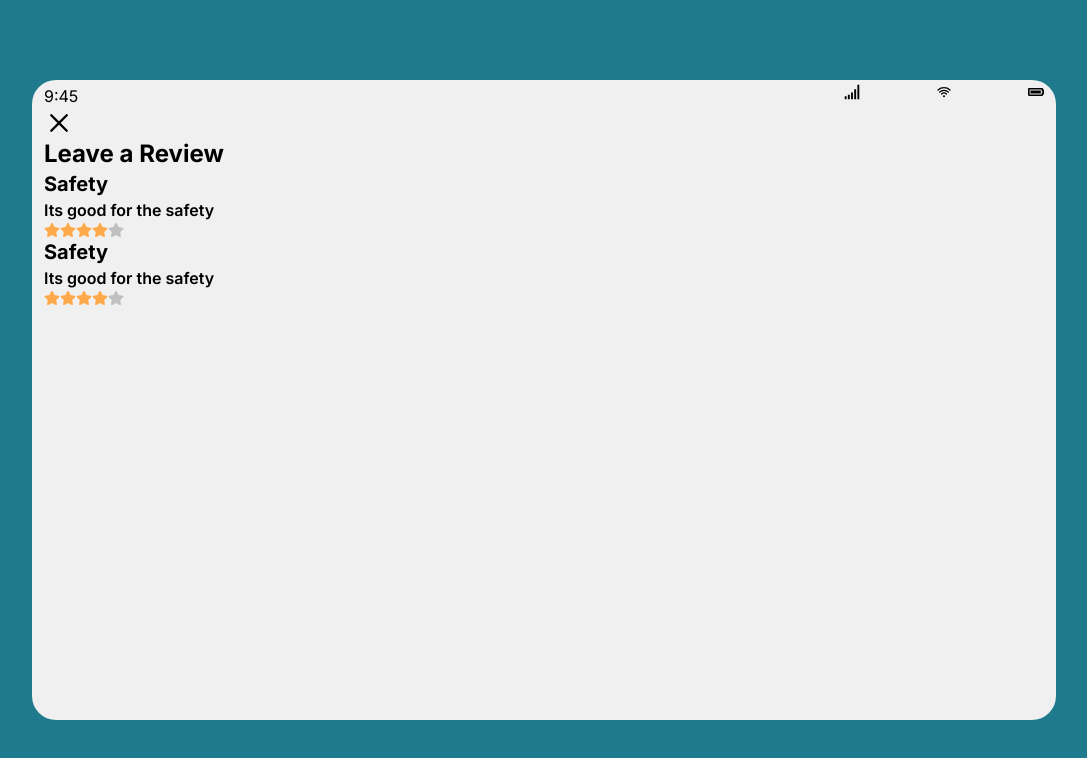
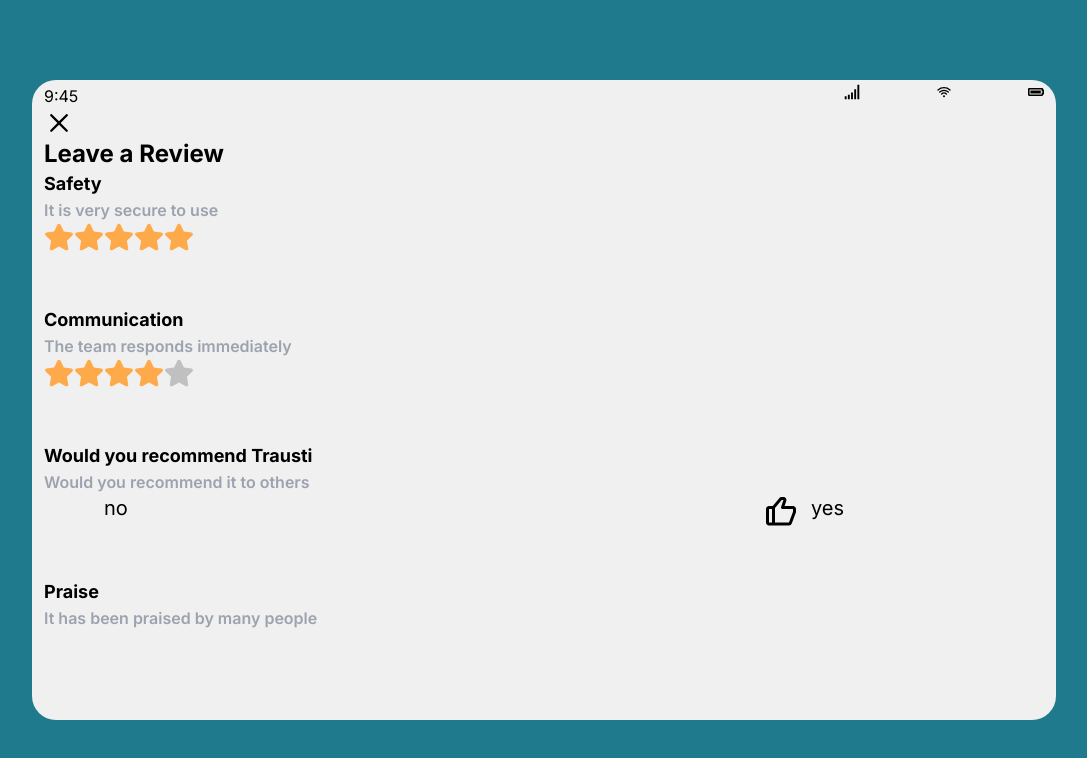
Before and after one commit to akash-panthri/ayuvya_mobile_view, a Next.js app: page / in a window 1280 px wide. Shown: the top 758 px of the page, without its empty margins (96-1183 px from the left). Built offline with nearby package versions, Linux system fonts and the light colour scheme.

Commit message:
Added LikeDislike.jsx and popupData.json

```diff
--- /dev/null
+++ b/src/components/LikeDislike.jsx
@@ -0,0 +1,24 @@
+"use client"
+import React,{useState} from 'react'
+import {BiDislike, BiLike } from "react-icons/bi";
+export default function LikeDislike() {
+    const [inlike , setInlike] = useState("")
+  return (
+    <div className='flex flex-row w-[80%] justify-between '>
+    <span className='flex flex-row justify-between text-xl' color={inlike==='dislike' ? '#67b384':'#f0f0f0'} onClick={()=>{
+      setInlike("dislike")
+    }}>
+
+    <BiDislike className='mx-3 text-4xl' color={inlike==='like' ? '#67b384':'#f0f0f0'} />
+    no
+    </span>
+    <span className='flex flex-row justify-between text-xl' color={inlike==='like' ? '#67b384':'#f0f0f0'} onClick={()=>{
+      setInlike("like")
+    }}>
+
+    <BiLike className='mx-3 text-4xl'  />
+    yes
+    </span>
+    </div>
+  )
+}
--- a/src/components/PopupPanel.jsx
+++ b/src/components/PopupPanel.jsx
@@ -1,12 +1,18 @@
-import React from 'react'
+"use client"
+import React,{useState} from 'react'
+import givenData from '../data/popupData.json'
 import { RxCross2 } from "react-icons/rx";
 import { GiNetworkBars } from "react-icons/gi";
 import { IoWifi } from "react-icons/io5";
 import { FaBatteryFull } from "react-icons/fa";
 import ReviewPanel from './ReviewPanel';
 export default function PopupPanel() {
+  const [showPanel , setShowPanel] = useState(true)
   return (
-    <div className='w-[80vw] h-[80vh] bg-[#f0f0f0] rounded-3xl px-3 py-1'>
+    <>
+
+
+    <div className='w-[80vw] h-[80vh] bg-[#f0f0f0] rounded-3xl px-3 py-1 overflow-hidden'>
     <div className="flex flex-row justify-between">
         <span>9:45</span>
         <div className="flex flex-row w-[20%] justify-between">
@@ -18,8 +24,11 @@ export default function PopupPanel() {
     </div>
     <RxCross2 className='text-3xl'/>
     <div className="text-2xl font-bold">Leave a Review</div>
-    <ReviewPanel />
-    <ReviewPanel />
+    {givenData.map(givenDatum =>{
+        return <ReviewPanel key={givenDatum.id} sign={givenDatum.sign} givenDatum={givenDatum} />
+    })}
+
     </div>
+    </>
   )
 }
--- a/src/components/ReviewPanel.js
+++ b/src/components/ReviewPanel.js
@@ -1,12 +1,16 @@
-import React from 'react'
-import { FaStar } from "react-icons/fa";
-import ReviewStar from './ReviewStar';
-export default function ReviewPanel(star) {
+import React from "react";
+import ReviewStar from "./ReviewStar";
+import LikeDislike from "./LikeDislike";
+export default function ReviewPanel({sign, givenDatum}) {
   return (
-    <div>
-    <div className="text-xl font-bold">Safety</div>
-    <div className="text-base font-semibold">Its good for the safety</div>
-{star ?<ReviewStar rate= {4}/>:<></>}
+    <div className="h-[17vh]">
+      <div className="text-lg font-bold">{givenDatum.category}</div>
+      <div className="text-base font-semibold text-gray-400">{givenDatum.slogan}</div>
+
+      <>
+
+      {sign ==='star' ? <ReviewStar rate={givenDatum.rating} /> :sign ==='like'? <LikeDislike />:<></>}
+      </>
     </div>
-  )
+  );
 }
--- a/src/components/ReviewStar.jsx
+++ b/src/components/ReviewStar.jsx
@@ -8,7 +8,7 @@ export default function ReviewStar({rate}) {
         return (
           <label key={index}>
 
-                <FaStar className='text-[#ffaa4a]'
+                <FaStar className='text-3xl'
                   color={
                     givenRating < rate || givenRating === rate
                       ? "RGB(255,170,74)"
--- /dev/null
+++ b/src/data/popupData.json
@@ -0,0 +1,28 @@
+[
+    {
+        "id": 1,
+        "category": "Safety",
+        "slogan": "It is very secure to use",
+        "sign": "star",
+        "rating": 5
+    },
+    {
+        "id": 2,
+        "category": "Communication",
+        "slogan": "The team responds immediately",
+        "sign": "star",
+        "rating": 4
+    },
+    {
+        "id": 3,
+        "category": "Would you recommend Trausti",
+        "slogan": "Would you recommend it to others",
+        "sign": "like"
+    },
+    {
+        "id": 4,
+        "category": "Praise",
+        "slogan": "It has been praised by many people",
+        "sign": "praise"
+    }
+]
```
